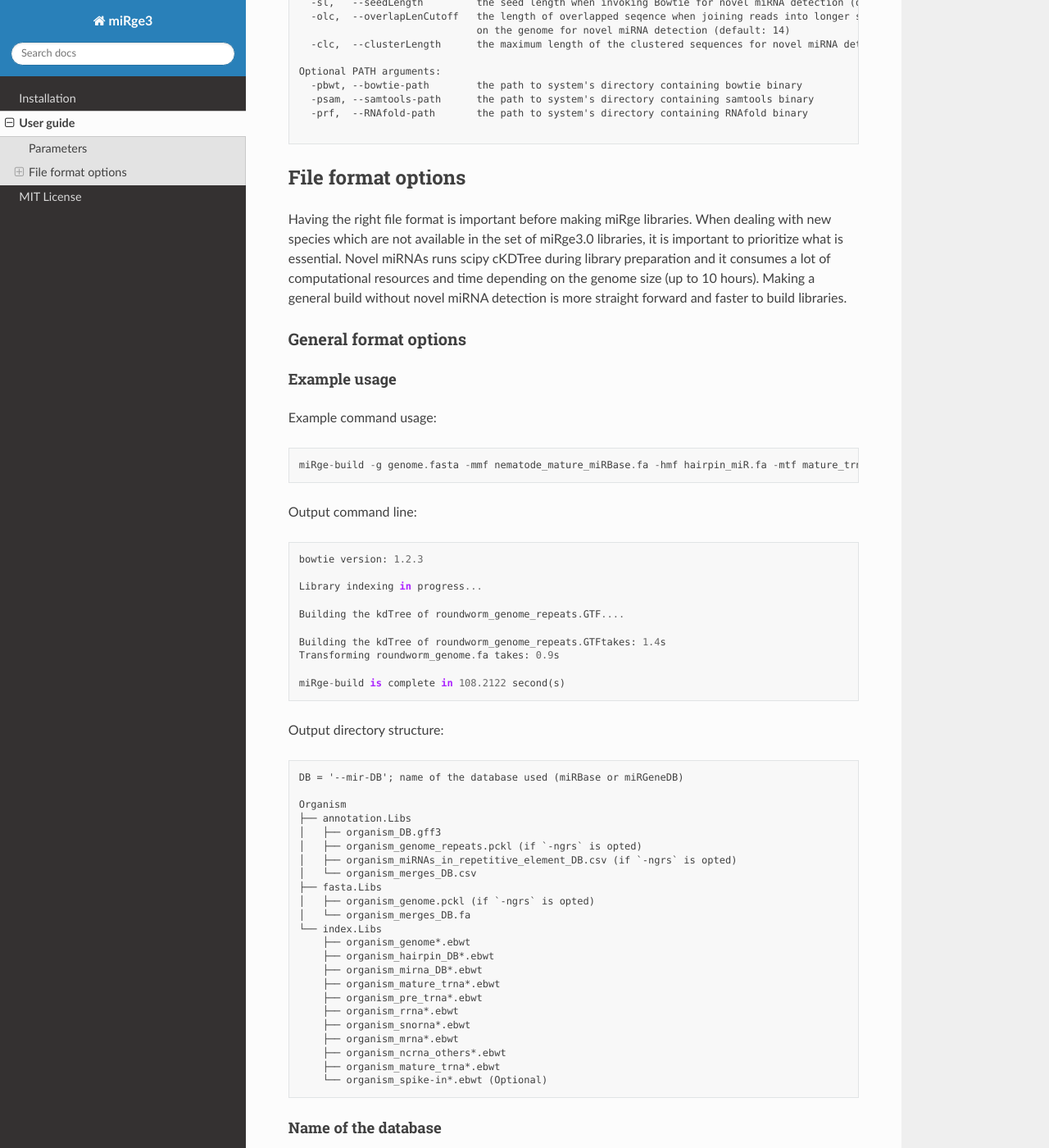
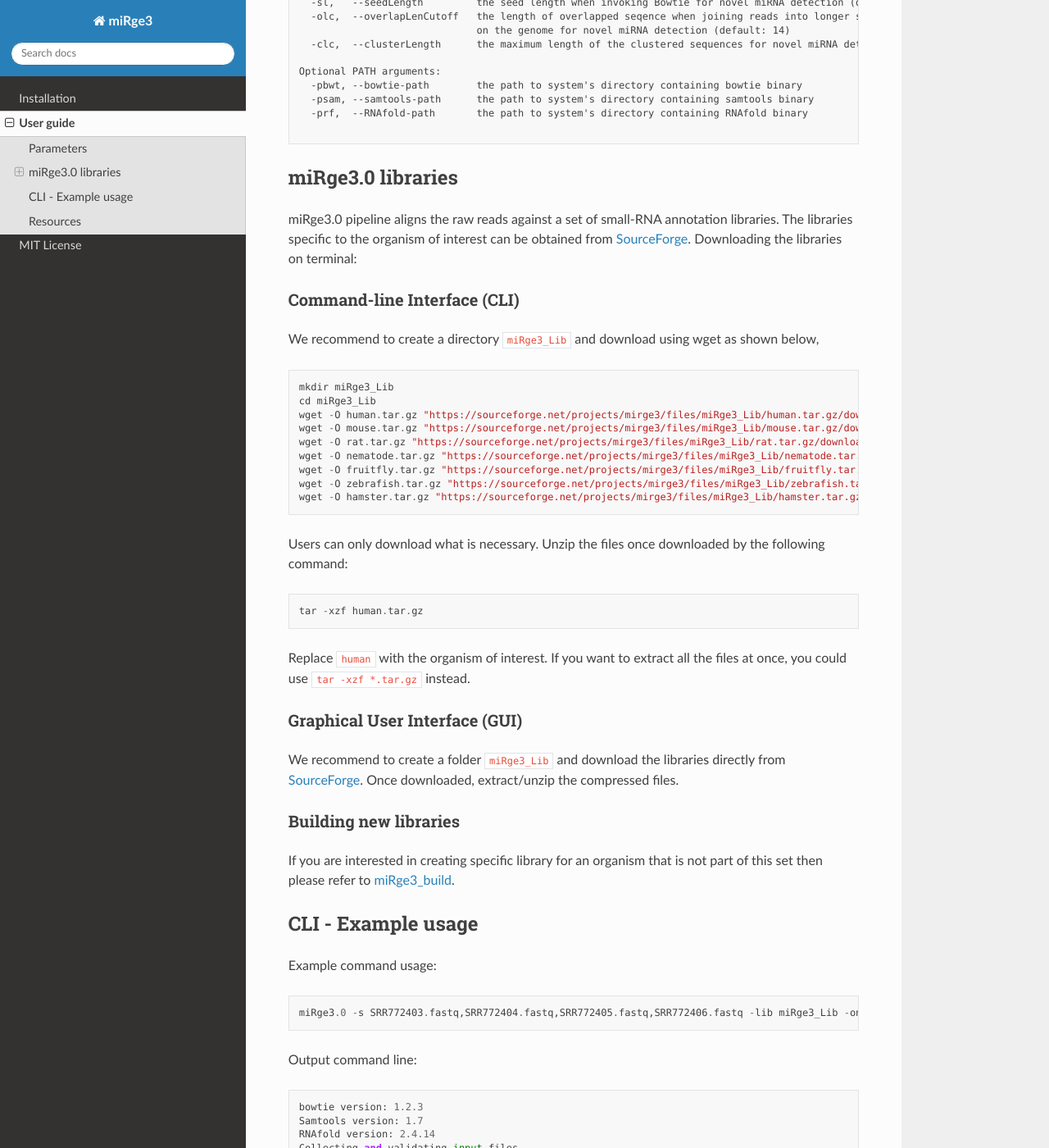
Before and after one commit to mhalushka/miRge3.0, a Sphinx documentation site: the page built from docs/source/quick_start.md, in a window 1280 px wide and 1400 px high, scrolled down 1089 px. Shown: the whole window at 82% size. Built offline with Sphinx 7.4.7 and the Read the Docs theme 2.0.0, drawn with Linux system fonts in a browser that asks for light colours; some of the changed text lies outside the part shown.

Commit message:
Update quick_start.md

````diff
--- a/docs/source/quick_start.md
+++ b/docs/source/quick_start.md
@@ -64,119 +64,84 @@ Optional PATH arguments:
 
 ```
 
-## File format options
-Having the right file format is important before making miRge libraries. When dealing with new species which are not available in the set of miRge3.0 libraries, it is important to prioritize what is essential.  Novel miRNAs runs scipy cKDTree during library preparation and it consumes a lot of computational resources and time depending on the genome size (up to 10 hours). Making a general build without novel miRNA detection is more straight forward and faster to build libraries.
+## miRge3.0 libraries
+miRge3.0 pipeline aligns the raw reads against a set of small-RNA annotation libraries. The libraries specific to the organism of interest can be obtained from [SourceForge](https://sourceforge.net/projects/mirge3/files/miRge3_Lib/). Downloading the libraries on terminal:
 
-#### General format options ####
+### Command-line Interface (CLI)
+We recommend to create a directory `miRge3_Lib` and download using wget as shown below,
+```
+mkdir miRge3_Lib
+cd miRge3_Lib
+wget -O human.tar.gz "https://sourceforge.net/projects/mirge3/files/miRge3_Lib/human.tar.gz/download"
+wget -O mouse.tar.gz "https://sourceforge.net/projects/mirge3/files/miRge3_Lib/mouse.tar.gz/download"
+wget -O rat.tar.gz "https://sourceforge.net/projects/mirge3/files/miRge3_Lib/rat.tar.gz/download"
+wget -O nematode.tar.gz "https://sourceforge.net/projects/mirge3/files/miRge3_Lib/nematode.tar.gz/download"
+wget -O fruitfly.tar.gz "https://sourceforge.net/projects/mirge3/files/miRge3_Lib/fruitfly.tar.gz/download"
+wget -O zebrafish.tar.gz "https://sourceforge.net/projects/mirge3/files/miRge3_Lib/zebrafish.tar.gz/download"
+wget -O hamster.tar.gz "https://sourceforge.net/projects/mirge3/files/miRge3_Lib/hamster.tar.gz/download"
+```
+Users can only download what is necessary. Unzip the files once downloaded by the following command:
+```
+tar -xzf human.tar.gz
+```
+Replace `human` with the organism of interest. If you want to extract all the files at once, you could use `tar -xzf *.tar.gz` instead.
 
-##### Example usage #####
+### Graphical User Interface (GUI)
+We recommend to create a folder `miRge3_Lib` and download the libraries directly from [SourceForge](https://sourceforge.net/projects/mirge3/files/miRge3_Lib/). Once downloaded, extract/unzip the compressed files.
+
+### Building new libraries
+If you are interested in creating specific library for an organism that is not part of this set then please refer to [miRge3_build](https://github.com/mhalushka/miRge3_build).
+
+
+## CLI - Example usage
+
 Example command usage:
 ```
-miRge-build -g genome.fasta -mmf nematode_mature_miRBase.fa -hmf hairpin_miR.fa -mtf mature_trna.fasta -ptf pre_trna.fasta -snorf snorna.fasta -rrf rrna.fasta -ncof ncrna_other.fasta -mrf mrna.fasta -agff nematode_miRBase.gff3 -db miRBase -on roundworm -cpu 10  -ngrs WBcel235_genome_repeats.GTF
+miRge3.0 -s SRR772403.fastq,SRR772404.fastq,SRR772405.fastq,SRR772406.fastq -lib miRge3_Lib -on human -db mirgenedb -o output_dir -gff -nmir -trf -ai -cpu 12 -a illumina
 ```
 Output command line:
 ```
 bowtie version: 1.2.3
+Samtools version: 1.7
+RNAfold version: 2.4.14
+Collecting and validating input files...
 
-Library indexing in progress...
+miRge3.0 will process 4 out of 4 input file(s).
 
-Building the kdTree of roundworm_genome_repeats.GTF....
+Cutadapt finished for file SRR772403 in 2.5358 second(s)
+Collapsing finished for file SRR772403 in 0.0126 second(s)
 
-Building the kdTree of roundworm_genome_repeats.GTFtakes: 1.4s
-Transforming roundworm_genome.fa takes: 0.9s
+Cutadapt finished for file SRR772404 in 7.3542 second(s)
+Collapsing finished for file SRR772404 in 0.2786 second(s)
 
-miRge-build is complete in 108.2122 second(s)
-```
-Output directory structure:
-```
-DB = '--mir-DB'; name of the database used (miRBase or miRGeneDB)
+Cutadapt finished for file SRR772405 in 11.0667 second(s)
+Collapsing finished for file SRR772405 in 0.8585 second(s)
 
-Organism
-├── annotation.Libs
-│   ├── organism_DB.gff3
-│   ├── organism_genome_repeats.pckl (if `-ngrs` is opted)
-│   ├── organism_miRNAs_in_repetitive_element_DB.csv (if `-ngrs` is opted)
-│   └── organism_merges_DB.csv
-├── fasta.Libs
-│   ├── organism_genome.pckl (if `-ngrs` is opted)
-│   └── organism_merges_DB.fa
-└── index.Libs
-    ├── organism_genome*.ebwt
-    ├── organism_hairpin_DB*.ebwt
-    ├── organism_mirna_DB*.ebwt
-    ├── organism_mature_trna*.ebwt
-    ├── organism_pre_trna*.ebwt
-    ├── organism_rrna*.ebwt
-    ├── organism_snorna*.ebwt
-    ├── organism_mrna*.ebwt
-    ├── organism_ncrna_others*.ebwt
-    ├── organism_mature_trna*.ebwt
-    └── organism_spike-in*.ebwt (Optional)
+Cutadapt finished for file SRR772406 in 3.5771 second(s)
+Collapsing finished for file SRR772406 in 0.8677 second(s)
+
+Matrix creation finished in 0.3838 second(s)
+
+Data pre-processing completed in 27.2443 second(s)
+
+Alignment in progress ...
+Alignment completed in 15.8305 second(s)
+
+Summarizing and tabulating results...
+The number of A-to-I editing sites for is less than 10 so that no heatmap is drawn.
+Summary completed in 71.4691 second(s)
+
+Predicting novel miRNAs
+
+
+Performing prediction of novel miRNAs...
+Start to predict
+Prediction of novel miRNAs Completed (104.83 sec)
+
+The analysis completed in 222.2487 second(s)
 ```
 
-##### Name of the database #####
-miRge uses miRBase or miRGeneDB as the reference database.
- So, it is mandatory to use `-db` option to either `-db miRBase` or `-db miRGeneDB`. Reference miRNA database `-db` and annotation GFF `-agff` files can be found at [miRGeneDB](https://mirgenedb.org/) and [miRBase](http://www.mirbase.org/).
 
-##### Name of the organism #####
-miRge-build creates and stores all the libraries under the folder which is named after the organism. It is recommended to use a simple name and avoid any special character (use "_" if the name needs to be seperated by a space). Example: ` -on human `; ` -on horse `; `-on golden_lemur`; ` -on my_database ` etc.
-
-
-##### Fasta format #####
-Parameters with `-g`, `-mmf`, `-hmf`, `-mtf`, `-ptf`, `-snorf`, `-mrf`, `-spnf` should be in FASTA format as shown below. `-spnf ` or --spike-in is optional if the user is interested in adding an additional database with spike-in reads.
-
-*FASTA Format:*
-
-```
->Header or Identifier
-NUCLEOTIDE SEQUENCE
-Ex:
-  >hsa-let-7a-5p
-  TGAGGTAGTAGGTTGTATAGTT
-```
-
-**NOTE:**
-```
-The Header ID of hairpin miRNA FASTA should match the mature miRNA FASTA file. This is required for accurate isomiR annotation.
-miRge-build fetches 2bp upstream to 5p and 6bp downstream to 3p mature miRNA from the hairpin miRNA based on the matching ID.
-Exception: If the mature miRNA name contains XXXX-5p, XXXX-3p, XXXX-[5|3]p*,  XXXX_5p or XXXX_3p where XXXX matches the hairpin miRNA ID.
-Also, if this is not possible, miRge will not throw any errors, however, and it will proceed with the user provided files.
-```
-
-#### Novel miRNA options ####
-Novel miRNA prediction requires the genome file (which is provided in the general format) and genome repeats file in GTF format, `-ngrs`. As mentioned previously, novel miRNA analysis consumes a lot of computational resources and time.
-
-
-#### Custom annotation options ####
-This is **optional**, that two files under the `annotation.Libs` subdirectory requires users input manually.
-
-##### \_merges\_ #####
-This file structured as `organism_merges_database.csv` allows users to define a miRNA family for miRNAs with similar sequences. This method is described in detail in the original miRge manuscript (Baras et al Plos One, 2015).
-Below is the guide to format the file, where `hsa-miR-376b-5p/376c-5p` is the name of the miRNA family seperated by `/` followed by the family members such as `hsa-miR-376b-5p` and `hsa-miR-376c-5p` all separated by `,`. The next such miRNA family should begin in a new line. Here, four such examples are shown below.
-
-```
-hsa-miR-376b-5p/376c-5p,hsa-miR-376b-5p,hsa-miR-376c-5p
-hsa-miR-518c-3p/518f-3p,hsa-miR-518c-3p,hsa-miR-518f-3p
-hsa-miR-642a-3p/642b-3p,hsa-miR-642a-3p,hsa-miR-642b-3p
-hsa-miR-3155a-3p/3155b,hsa-miR-3155a-3p,hsa-miR-3155b
-hsa-miR-3689b-3p/3689c,hsa-miR-3689b-3p,hsa-miR-3689c
-```
-
-##### \_miRNAs\_in\_repetitive\_element\_ #####
-
-This file structured as `organism_miRNAs_in_repetitive_element_database.csv` allows users to define miRNAs that overlap with repeat elements in the genome. This eliminates miRNA reads to be identified as novel miRNAs or identifying one as A-to-I editing, both of which might be misleading.
-
-Below is the guide to format the file, where miRNA names which overlaps with repeat elements are separated by `,`. The `gene_id` and `transcript_id` of a repeat element should follow the miRNA name. See the example below:
-
-```
-hsa-miR-28-5p,gene_id "L2c"; transcript_id "L2c_dup8856";
-hsa-miR-28-3p,gene_id "L2c"; transcript_id "L2c_dup8856";
-hsa-miR-95-5p,gene_id "L2c"; transcript_id "L2c_dup382";
-hsa-miR-95-3p,gene_id "L2b"; transcript_id "L2b_dup437";
-hsa-miR-181c-5p,gene_id "MamRTE1"; transcript_id "MamRTE1_dup11";
-```
-
-#### Resources ####
-* The genome repeats can be obtained from [UCSC](https://genome-euro.ucsc.edu/cgi-bin/hgTables)
-* The database sequences for other small RNA can be obtained from [UCSC](https://genome-euro.ucsc.edu/cgi-bin/hgTables) or [Ensembl](http://uswest.ensembl.org/Homo_sapiens/Info/Index)
-* [Bowtie-v1.2.3](https://sourceforge.net/projects/bowtie-bio/files/bowtie/1.2.3) - please pick one based on your OS.
+## Resources
+* Lu, Y., et al., **miRge 2.0 for comprehensive analysis of microRNA sequencing data**. 2018. *BMC Bioinformatics*. [PMID](https://pubmed.ncbi.nlm.nih.gov/30153801/).
+* Baras, S. A., et al., **miRge - A Multiplexed Method of Processing Small RNA-Seq Data to Determine MicroRNA Entropy**. 2015. *PLoS One*. [PMID](https://pubmed.ncbi.nlm.nih.gov/26571139/).
````
